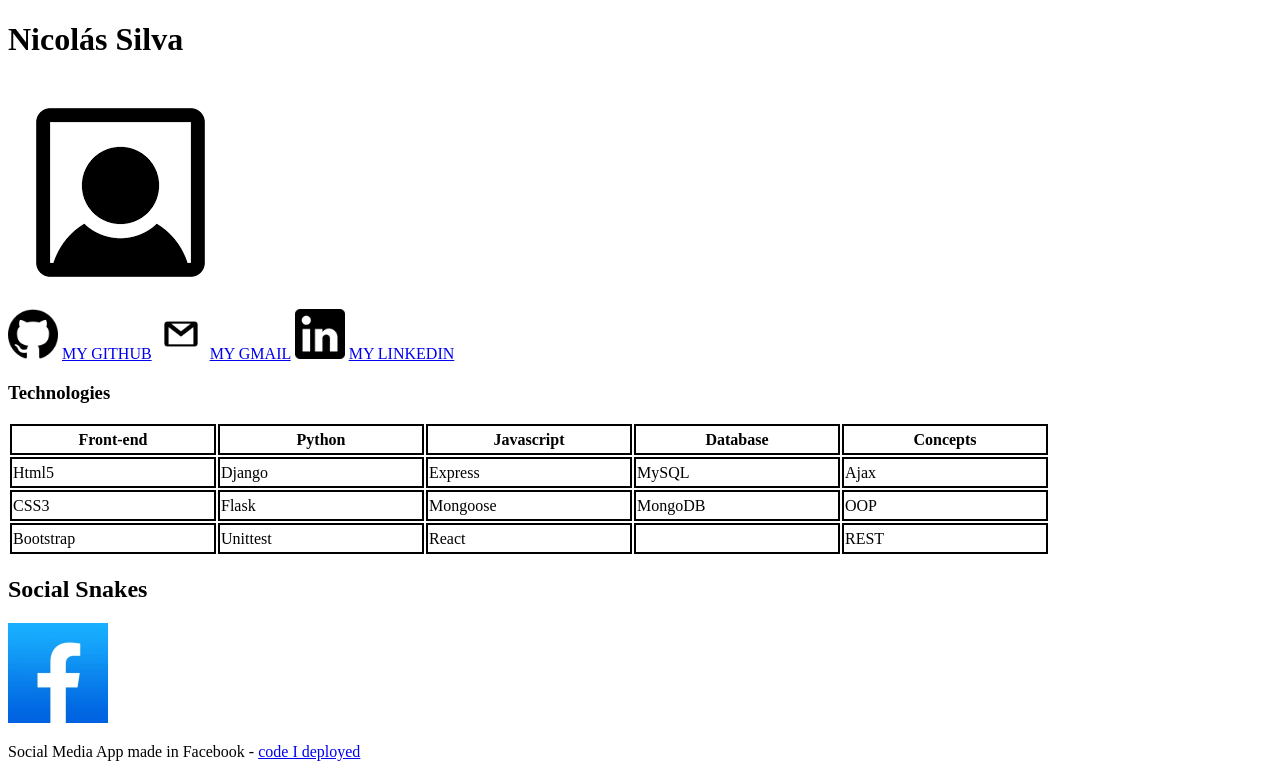
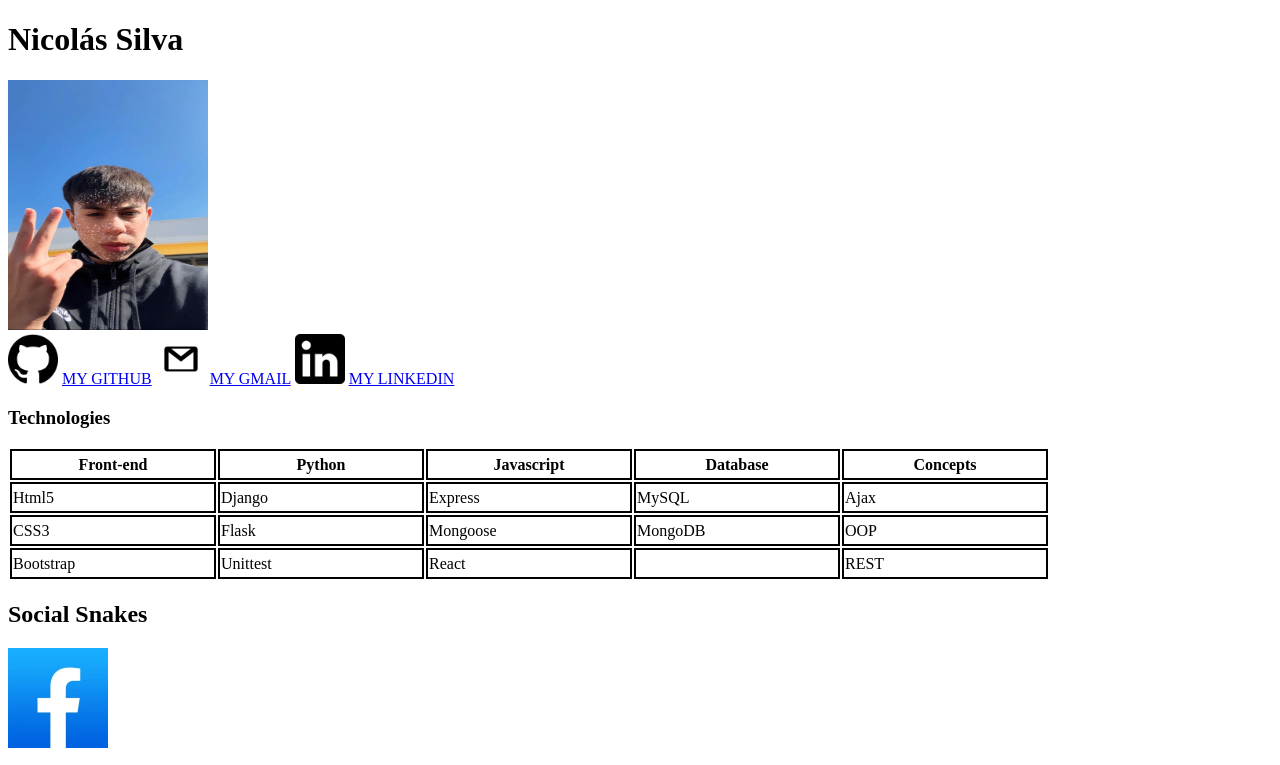
Before and after one commit to NKBAD/Portafolio, a plain HTML site: page index.html in a window 1280 px wide. Shown: the top 765 px of the page. Drawn offline with Linux system fonts and the light colour scheme.

Commit message:
Portafolio

```diff
--- a/index.html
+++ b/index.html
@@ -22,7 +22,7 @@
     <h1>Nicolás Silva</h1>
 
     <div id="links">
-        <img src="usuario.png" alt="img 1">
+        <img src="unnamed.jpg" alt="img 1" width="200" height="250">
     </div>
 
     <div>
```
Also changed, not shown: unnamed.jpg (added), usuario.png (deleted).
